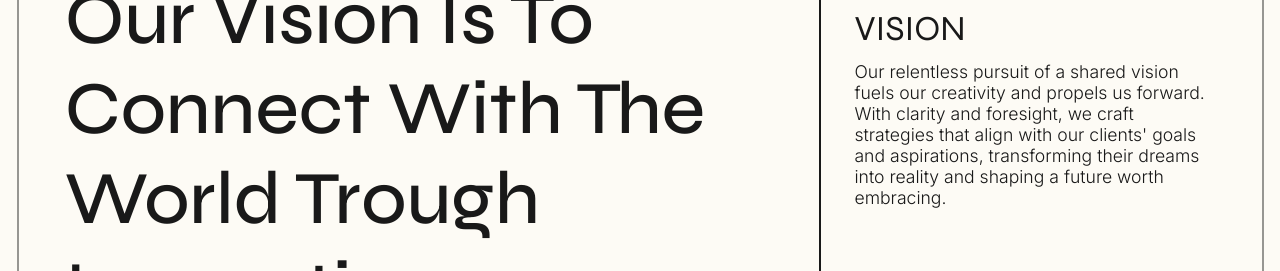
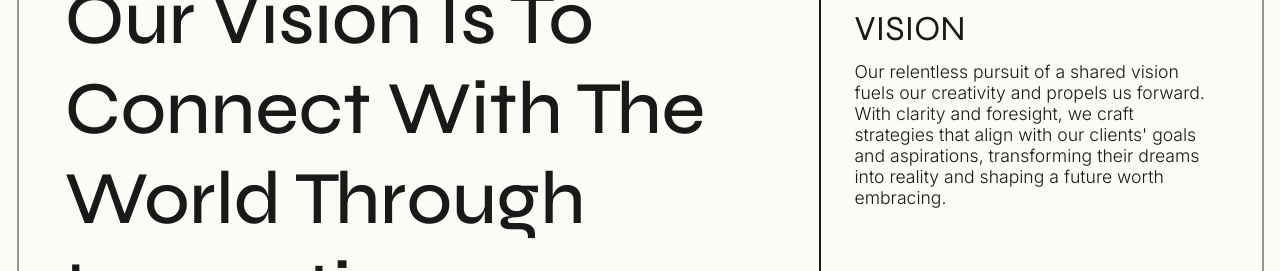
Before and after one commit to Shivamsinghmer/Creative-Agency, a plain HTML site: page index.html in a window 1280 px wide. Shown: the part 1333-1604 px from the top of the page. Drawn offline with Linux system fonts and the light colour scheme.

Commit message:
Update index.html

```diff
--- a/index.html
+++ b/index.html
@@ -93,7 +93,7 @@
           <div class="our-values-text">
             <h6 class="section-primary-small-text">our values</h6>
             <h1 class="section-primary-heading">
-              Our vision is to connect with the world trough innovation.
+              Our vision is to connect with the world through innovation.
             </h1>
           </div>
           <button class="primary-btn" type="button">
```
